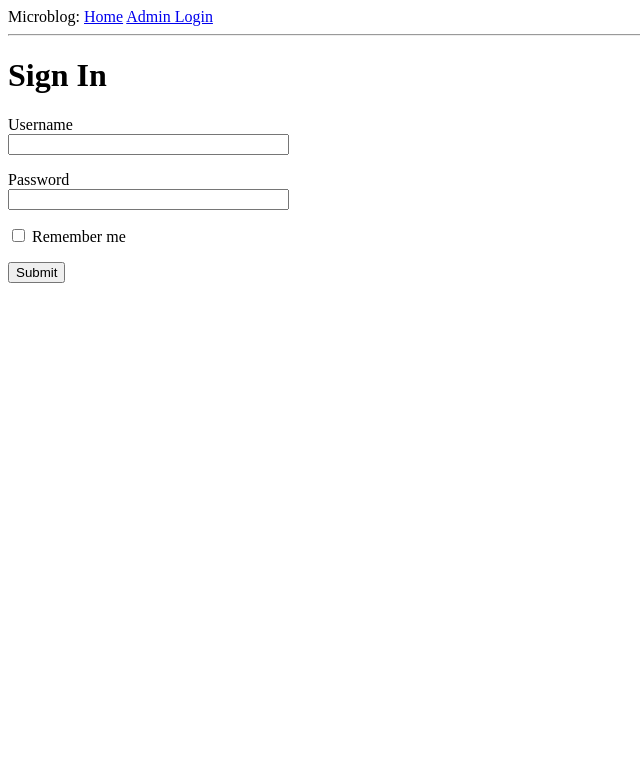
After one commit to harshita-gupta/thinking-queerly-timeline, a Python web app: template app/templates/login.html in a window 1280 px wide. The commit adds this page. Shown: the top 783 px of the page, without its empty margins (0-640 px from the left). Run offline with Jinja, Linux system fonts and the light colour scheme; the template is opened without the code that fills it: most values are stand-ins (such as "Sample title", 1, 10 or a date in 2020); form fields are guessed from the names that the template uses.

Commit message:
added basic forms logic

```diff
--- /dev/null
+++ b/app/templates/base.html
@@ -0,0 +1,18 @@
+<html>
+    <head>
+      {% if title %}
+      <title>{{ title }} - Microblog</title>
+      {% else %}
+      <title>Welcome to Microblog</title>
+      {% endif %}
+    </head>
+    <body>
+        <div>
+            Microblog:
+            <a href="/index">Home</a>
+            <a href="/login">Admin Login</a>
+        </div>
+        <hr>
+        {% block content %}{% endblock %}
+    </body>
+</html>
--- /dev/null
+++ b/app/templates/login.html
@@ -0,0 +1,18 @@
+{% extends "base.html" %}
+
+{% block content %}
+    <h1>Sign In</h1>
+    <form action="" method="post">
+        {{ form.hidden_tag() }}
+        <p>
+            {{ form.username.label }}<br>
+            {{ form.username(size=32) }}
+        </p>
+        <p>
+            {{ form.password.label }}<br>
+            {{ form.password(size=32) }}
+        </p>
+        <p>{{ form.remember_me() }} {{ form.remember_me.label }}</p>
+        <p>{{ form.submit() }}</p>
+    </form>
+{% endblock %}
```
Also changed, not shown: app/forms.py (added, +10 -0 lines), app/routes.py (+7 -0 lines), app/templates/index.html (+8 -8 lines).
